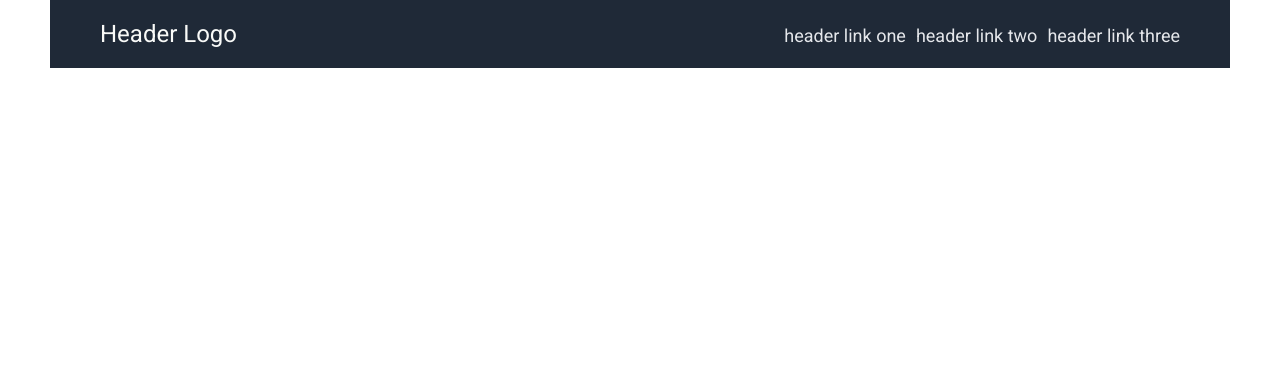
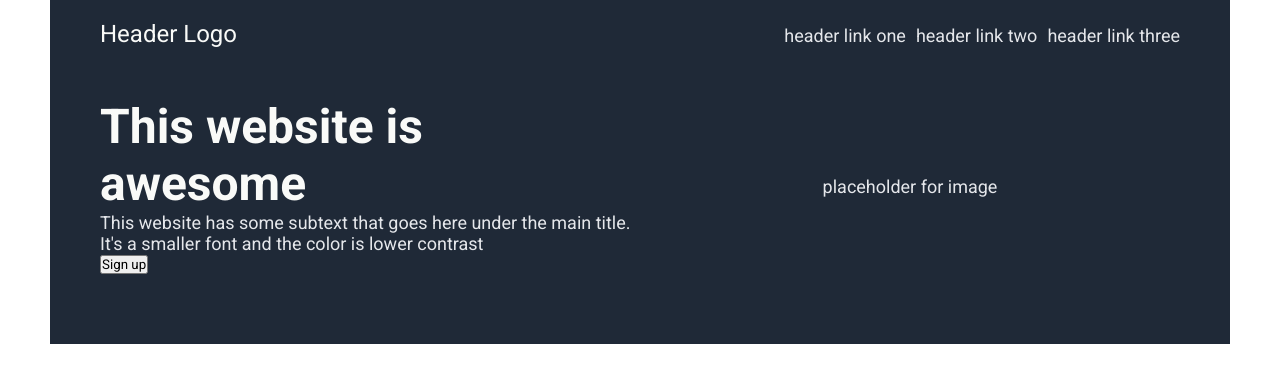
Before and after one commit to daniaedu/odin_landing_page, a plain HTML site: page index.html in a window 1280 px wide. Drawn offline with Linux system fonts and the light colour scheme.

Commit message:
Complete header HTML structure and CSS styling

```diff
--- a/index.html
+++ b/index.html
@@ -17,6 +17,20 @@
                 <li><a href="#">header link three</a></li>
             </ul>
         </nav>
+
+        <div class="hero-container">
+
+            <div class="hero-left">
+                <h1>This website is awesome</h1>
+                <p>This website has some subtext that goes here under the main title. It's a smaller font and the color is lower contrast</p>
+                <button>Sign up</button>
+            </div>
+
+            <div class="hero-right">
+                <p>placeholder for image</p>
+            </div>
+
+        </div>
     </header>
 
 </body>
--- a/style.css
+++ b/style.css
@@ -43,10 +43,18 @@ header .logo {
     color: #F9FAF8;
 }
 
-/* Navigation links styling */
-header .header-nav-ul * {
+/* Navigation links and hero styling */
+header .header-nav-ul *,
+header .hero-container p {
     font-size: 18px;
     color: #E5E7EB;
+}
+
+/* Header hero main text */
+header .hero-container h1 {
+    font-size: 48px;
+    font-weight: bolder;
+    color: #F9FAF8;
 }
 
 /* Flexbox layout for the header navigation */
@@ -61,3 +69,22 @@ header .header-nav-ul * {
     display: flex;
     gap: 10px;
 }
+
+/* Flexbox layout for the header hero container */
+header .hero-container {
+    padding: 50px 0;
+    display: flex;
+    justify-content: space-between;
+    align-items: center;
+}
+
+/* Hero sections styling */
+.hero-left,
+.hero-right {
+    width: 50%;
+}
+
+/* Hero styling for right section */
+.hero-right p {
+    text-align: center;
+}
```
